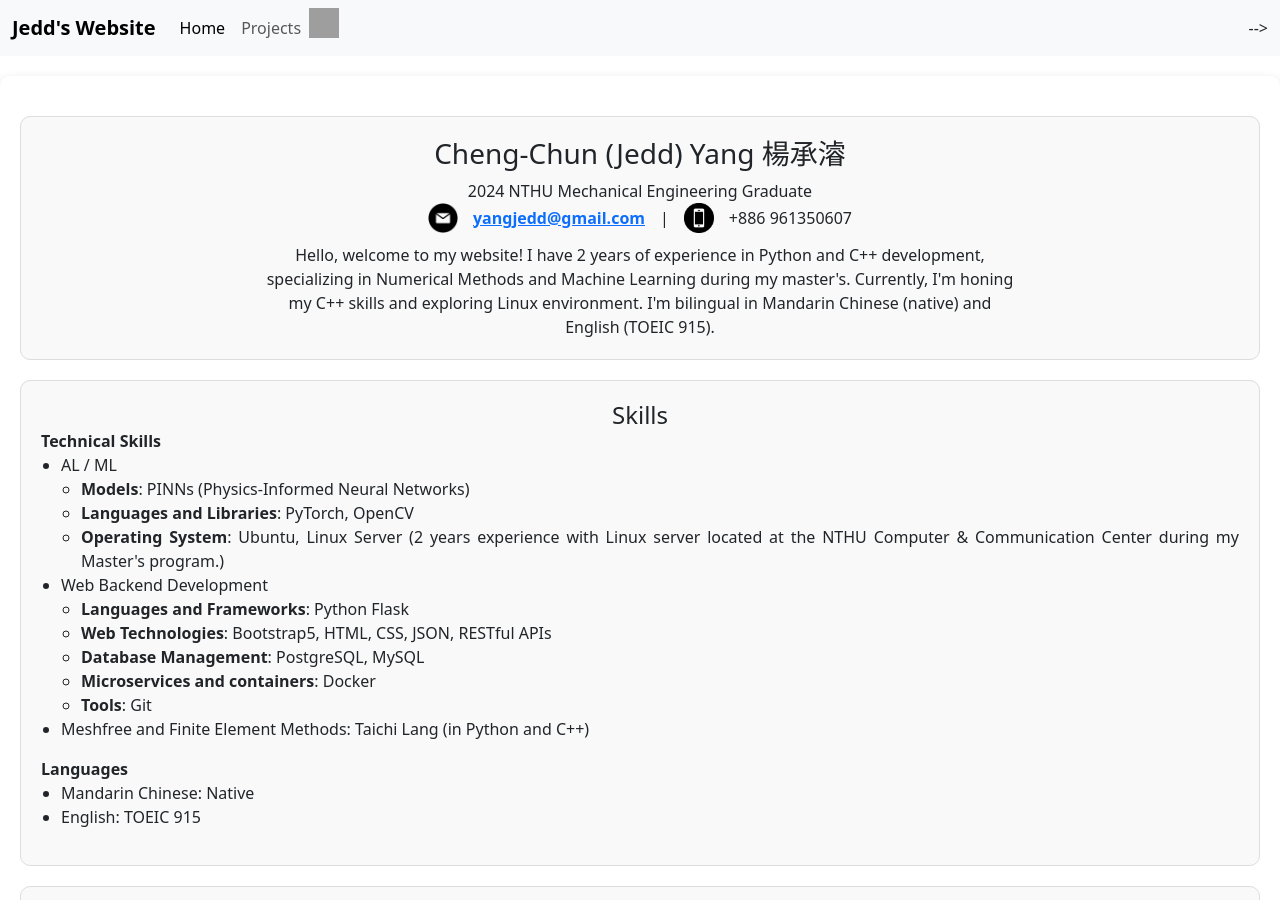
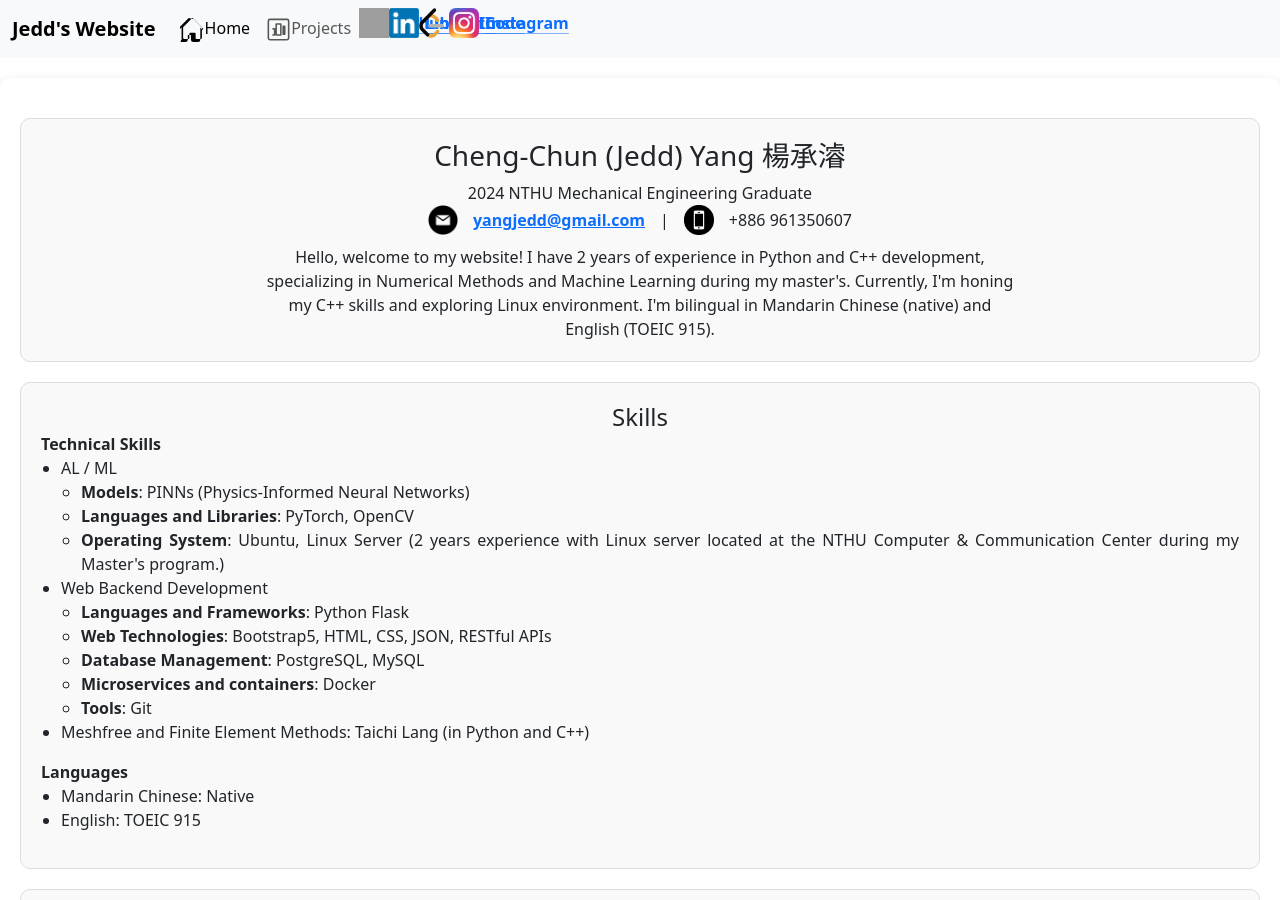
Before and after one commit to jeddiot/jedd-cv, a Jekyll site: the page built from index.html, in a window 1280 px wide and 900 px high. Built offline with Jekyll 4.4.1, drawn with Linux system fonts in a browser that asks for light colours; grey boxes are pictures that could not be loaded.

Commit message:
Updated formats

```diff
--- a/_layouts/base.html
+++ b/_layouts/base.html
@@ -18,15 +18,38 @@
                 <div class="collapse navbar-collapse" id="navbarSupportedContent">
                     <ul class="navbar-nav me-auto mb-2 mb-lg-0">
                         <li class="nav-item">
-                            <a class="nav-link active" aria-current="page" href="index.html">Home</a>
+                            <a class="nav-link active" aria-current="page" href="index.html">
+                                <svg xmlns="http://www.w3.org/2000/svg" width="25" height="25" fill="currentColor" class="bi bi-house-door" viewBox="0 0 16 16">
+                                    <path d="M8.354 1.146a.5.5 0 0 1 .292.146l6 6a.5.5 0 0 1-.708.708L13 6.707V14.5a1.5 1.5 0 0 1-1.5 1.5h-3A1.5 1.5 0 0 1 7 14.5v-3H5v3A1.5 1.5 0 0 1 3.5 16h-3A1.5 1.5 0 0 1 1 14.5V6.707l-.854.854a.5.5 0 0 1-.708-.708l6-6a.5.5 0 0 1 .708 0zM2 13.5A.5.5 0 0 0 2.5 14h3a.5.5 0 0 0 .5-.5v-3A.5.5 0 0 1 6.5 10h3a.5.5 0 0 1 .5.5v3a.5.5 0 0 0 .5.5h3a.5.5 0 0 0 .5-.5V6.5l-6-6-6 6v7z"/>
+                                </svg>Home
+                            </a>
                         </li>
                         <li class="nav-item">
-                            <a class="nav-link" href="project.html">Projects</a>
+                            <a class="nav-link" href="project.html">
+                                <svg xmlns="http://www.w3.org/2000/svg" width="25" height="25" fill="currentColor" class="bi bi-kanban" viewBox="0 0 16 16">
+                                    <path d="M2.5 2a.5.5 0 0 0-.5.5v11a.5.5 0 0 0 .5.5h11a.5.5 0 0 0 .5-.5v-11a.5.5 0 0 0-.5-.5h-11zM1 2.5A1.5 1.5 0 0 1 2.5 1h11A1.5 1.5 0 0 1 15 2.5v11a1.5 1.5 0 0 1-1.5 1.5h-11A1.5 1.5 0 0 1 1 13.5v-11z"/>
+                                    <path d="M6 4.5a.5.5 0 0 1 .5-.5h3a.5.5 0 0 1 .5.5v7a.5.5 0 0 1-.5.5h-3a.5.5 0 0 1-.5-.5v-7zM7 5v6h2V5H7zM4 7.5A.5.5 0 0 1 4.5 7h1a.5.5 0 0 1 .5.5v4a.5.5 0 0 1-.5.5h-1a.5.5 0 0 1-.5-.5v-4zM5 8H4v3h1V8zM10.5 6a.5.5 0 0 1 .5-.5h1a.5.5 0 0 1 .5.5v5a.5.5 0 0 1-.5.5h-1a.5.5 0 0 1-.5-.5V6zm1 .5v4h-1V6h1z"/>
+                                </svg>Projects
+                            </a>
                         </li>
-
                         <li class="nav-item">
                             <a href="https://github.com/jeddiot" target="_blank" class="icon-link">
-                                <img src="pic/github-logo.png" alt="GitHub" width="30" height="30">
+                                <img src="pic/github-logo.png" alt="GitHub" width="30" height="30">Github
+                            </a>
+                        </li>
+                        <li class="nav-item">
+                            <a href="https://www.linkedin.com/in/cheng-chun-yang/" target="_blank" class="icon-link">
+                                <img src="pic/linkedin-logo.png" alt="LinkedIn" width="30" height="30">LinkedIn
+                            </a>
+                        </li>
+                        <li class="nav-item">
+                            <a href="https://leetcode.com/u/jeddiot/" target="_blank" class="icon-link">
+                                <img src="pic/leetcode-logo.png" alt="LeetCode" width="25" height="30">LeetCode
+                            </a>
+                        </li>
+                        <li class="nav-item">
+                            <a href="https://www.instagram.com/jeddcodes/" target="_blank" class="icon-link">
+                                <img src="pic/instagram-logo.png" alt="Instagram" width="30" height="30">Instagram
                             </a>
                         </li>
 
@@ -43,9 +66,6 @@
                             <a href="https://www.instagram.com/jeddcodes/" target="_blank" class="icon-link">
                                 <img src="pic/instagram-logo.png" alt="Instagram" width="30" height="30">
                             </a>
-                            <!-- <p style="margin: 0; text-align: center;">
-                                Hi, Jedd here. I'm actively specialize in Numerical Methods and Machine Learning in my master. Currently, I'm focusing on Backend Development. I'm bilingual in Mandarin Chinese (Native) and English (TOEIC 915).
-                            </p> -->
                         </div> -->
 
                         <!-- <li class="nav-item dropdown">
```
